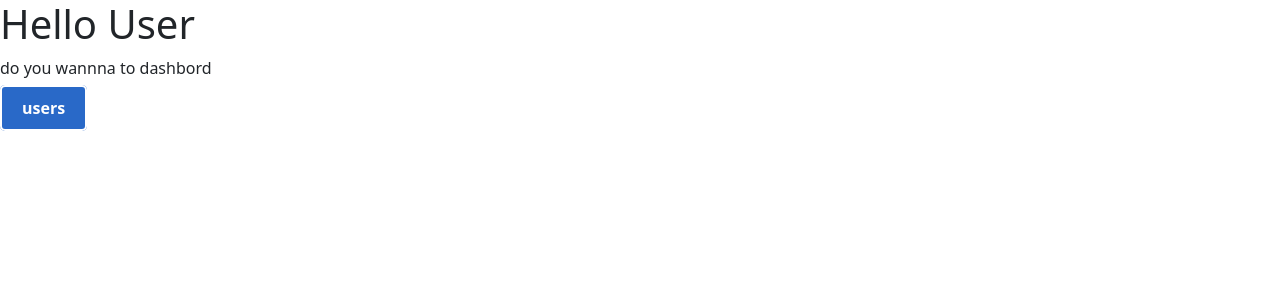
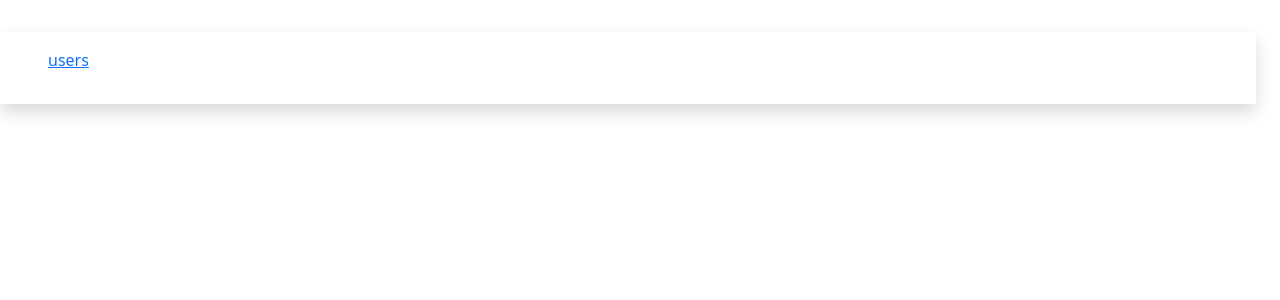
Before and after one commit to Al-homaidi/learn-react, a React (Vite) app: page /base in a window 1280 px wide. Shown: the top 300 px of the page. Built offline with nearby package versions, Linux system fonts and the light colour scheme.

Commit message:
adding the page of login

```diff
--- a/src/App.jsx
+++ b/src/App.jsx
@@ -1,22 +1,23 @@
 import Home from "./Home";
 import { Route, Routes } from "react-router-dom";
-import Header from "./components/header";
 import Singup from "./Singup";
 import Login from "./login";
-import Base from "./base"
-import Users from "./users"
+import Base from "./base";
 import About from "./about";
+import Users from "./users";
 export default function App() {
   return (
     <div>
-        <Routes>
-          <Route path="/" element={<Home/>} />
-          <Route path="/base" element={<Base/>} />
-          <Route path="/Singin" element={<Singup />} />
-          <Route path="/login" element={<Login />} />
+      <Routes>
+        <Route path="/" element={<Home />} />
+        <Route path="/base" element={<Base />}>
           <Route path="/base/users" element={<Users />} />
-          <Route path="/about" element={<About />} />
-        </Routes>
+        </Route>
+        <Route path="/Singin" element={<Singup />} />
+        <Route path="/login" element={<Login />} />
+        <Route path="/base/users" element={<Users />} />
+        <Route path="/about" element={<About />} />
+      </Routes>
     </div>
   );
 }
--- a/src/base.jsx
+++ b/src/base.jsx
@@ -1,13 +1,16 @@
-
-import { Link } from "react-router-dom";
-export default function Base () {
-    return (
-        <div>
-            <h1 className="fs-1 text-red-600">Hello User</h1>
-            <p>do you wannna to dashbord</p>
-            <a>
-                <Link className="hav-bu" to={'/base/users'}>users</Link>
-            </a>
+import Headerdashbord from "./components/headerdashbord";
+import Sidbar from "./components/sidbar"
+import { Outlet } from "react-router-dom";
+export default function Base() {
+  return (
+    <div>
+      <Headerdashbord />
+      <div className="flex gap-4 pe-4">
+        <Sidbar />
+        <div className="w-full">
+            <Outlet />
         </div>
-    );
+      </div>
+    </div>
+  );
 }
--- a/src/components/header.jsx
+++ b/src/components/header.jsx
@@ -18,7 +18,6 @@ export default function Header() {
       <div className="flex justify-between align-items-center pe-8">
         {window.localStorage.getItem('email') ?
         <>
-        <Link to={'/'} className="hav-bu ms-3" onClick={clearlocal}>logout</Link>
         <Link to={'/base'} className="hav-bu ms-3">Base</Link>
         </> :
         <>
--- /dev/null
+++ b/src/components/headerdashbord.jsx
@@ -0,0 +1,20 @@
+import { Link } from "react-router-dom";
+export default function headerdashbord() {
+    function clearlocal () {
+        window.localStorage.removeItem('email');
+        window.location.pathname = "/";
+    }
+  return (
+    <div className="flex justify-end pe-5 align-items-center pt-3 pb-3 bg-slate-500">
+        {window.localStorage.getItem("email") ? (
+          <>
+            <Link to={"/"} className="hav-bu ms-3" onClick={clearlocal}>
+              logout
+            </Link>
+          </>
+        ) : (
+          <></>
+        )}
+      </div>
+  );
+}
--- /dev/null
+++ b/src/components/sidbar.jsx
@@ -0,0 +1,12 @@
+import { Link } from "react-router-dom";
+export default function sidbar() {
+  return (
+    <div className="p-3 shadow w-[200px] h-[100vh]">
+      <ul>
+        <li>
+          <Link to={"/base/users"}>users</Link>
+        </li>
+      </ul>
+    </div>
+  );
+}
--- a/src/users.jsx
+++ b/src/users.jsx
@@ -1,5 +1,8 @@
 import { useState, useEffect } from "react";
-
+import { MdDelete } from "react-icons/md";
+import { FaEdit } from "react-icons/fa";
+import axios from "axios";
+import { Link } from "react-router-dom";
 export default function Users() {
   const [users, setUsers] = useState([]);
   const [loading, setLoading] = useState(true);
@@ -17,6 +20,7 @@ export default function Users() {
         (data) => {
           setUsers(data);
           setLoading(false);
+          console.log(data);
         },
         (error) => {
           setError(error);
@@ -33,14 +37,56 @@ export default function Users() {
     return <div>Error: {error.message}</div>;
   }
 
+  function deleteuser(id) {
+    axios.delete(`http://127.0.0.1:8888/api/user/delete/${id}`);
+  }
+
+  const showuser = users.map((user, index) => (
+    <tr
+      key={user.id}
+      className="odd:bg-white odd:dark:bg-gray-900 even:bg-gray-50 even:dark:bg-gray-800 border-b dark:border-gray-700"
+    >
+      <th
+        scope="row"
+        className="px-6 py-4 font-medium text-gray-900 whitespace-nowrap dark:text-white"
+      >
+        {index + 1}
+      </th>
+      <td className="px-6 py-4">{user.name}</td>
+      <td className="px-6 py-4">{user.email}</td>
+      <td className="px-6 py-4 flex justify-center align-items-center">
+        <Link to={`${user.id}`} className="font-medium fs-4 me-3">
+          <FaEdit />
+        </Link>
+        <a onClick={() => deleteuser(user.id)} className="text-red-700 fs-3">
+          <MdDelete />
+        </a>
+      </td>
+    </tr>
+  ));
+
   return (
-    <div>
-      <h1>Users</h1>
-      <ul>
-        {users.map((user) => (
-          <li key={user.id}>{user.id} + {user.name} + {user.email}</li>
-        ))}
-      </ul>
+    <div className="w-full flex-1">
+      <h1 className="p-2">Users</h1>
+      <table className="w-full text-sm text-left rtl:text-right text-gray-500 dark:text-gray-400">
+        <thead className="text-xs text-gray-700 uppercase bg-gray-50 dark:bg-gray-700 dark:text-gray-400">
+          <tr>
+            <th scope="col" className="px-6 py-3">
+              Id
+            </th>
+            <th scope="col" className="px-6 py-3">
+              Name
+            </th>
+            <th scope="col" className="px-6 py-3">
+              Email
+            </th>
+            <th scope="col" className="px-6 py-3">
+              Action
+            </th>
+          </tr>
+        </thead>
+        <tbody>{showuser}</tbody>
+      </table>
     </div>
   );
 }
```
